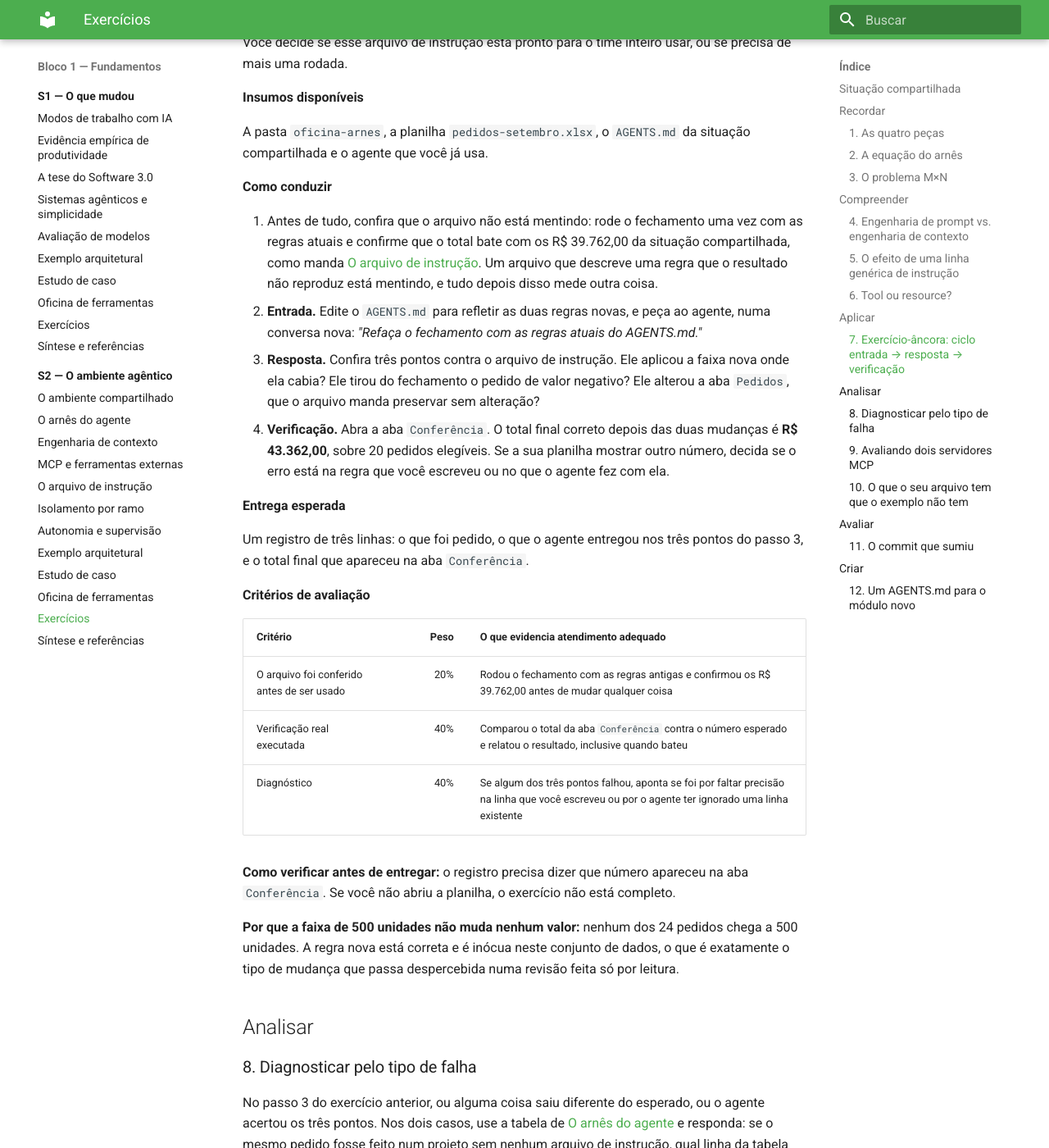
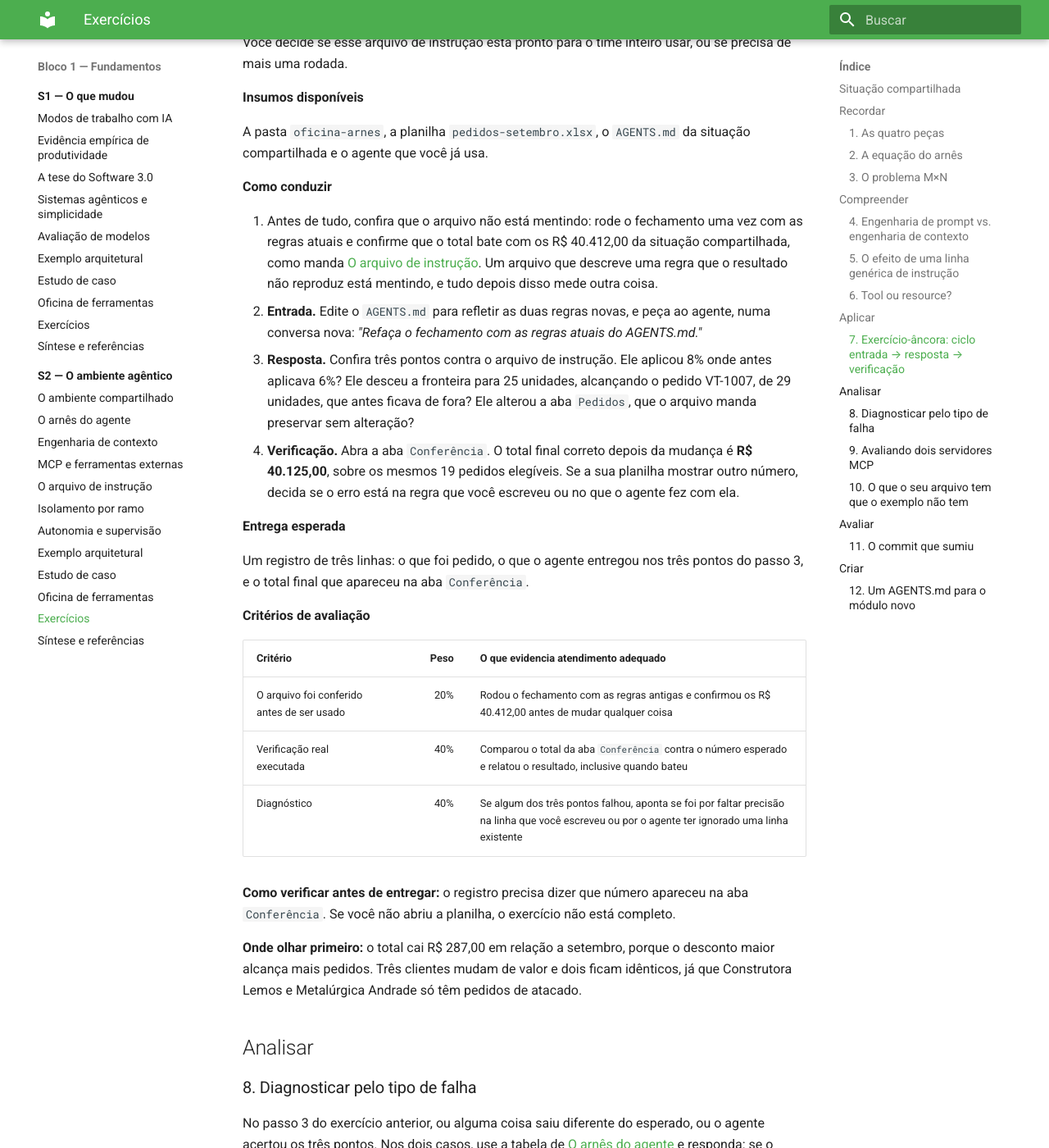
Before and after one commit to arkhibr/workshops-ia-agentica, an MkDocs documentation site: the page built from docs/sessao-02-ambiente-agentico/exercicios.md, in a window 1280 px wide and 1400 px high, scrolled down 3272 px. Shown: the whole window at 82% size. Built offline with MkDocs 1.6.1 and Material for MkDocs 9.7.7, drawn with Linux system fonts in a browser that asks for light colours; some of the changed text lies outside the part shown.

Commit message:
docs(s2): oficina sem armadilhas plantadas, só o ciclo de camadas
O caso virou caça ao defeito escondido, o que desvia do que a oficina
existe para mostrar. Sai a tabela de quatro armadilhas, sai a coluna de
contagem no placar, e saem as duas linhas que só existiam para serem
descobertas: o estorno de valor negativo e o pedido de outubro. Os três
pedidos cancelados ficam, porque exclusão de cancelado é regra
declarada no AGENTS.md.

O que sobra é o ciclo: cria o caso, executa, acrescenta uma peça de
arnês, executa de novo, repete. A coluna do placar passa a ser se o
total bate com o gabarito.

A camada 4 ficaria sem função sem os defeitos plantados, então muda de
objetivo. Nas quatro rodadas anteriores quem confere é o participante,
contra um gabarito que só setembro tem. A camada 4 passa a obrigar o
agente a recalcular cinco números de controle da aba de origem e
reportá-los antes de o arquivo ser aberto. Um passo novo altera a
quantidade de um pedido para o participante ver a conferência
acompanhar a mudança.

Números recalculados: o fechamento base fecha em R$ 40.412,00 sobre 19
pedidos elegíveis. O exercício-âncora dependia da linha de valor
negativo e passa a usar a faixa de cliente padrão subindo de 6% para 8%
a partir de 25 unidades, que fecha em R$ 40.125,00.

Na seção de julgamento das rodadas, título e fecho retóricos dão lugar
a descrição direta.

Co-Authored-By: Claude Opus 5 (1M context) <noreply@anthropic.com>

```diff
--- a/docs/sessao-02-ambiente-agentico/exercicios.md
+++ b/docs/sessao-02-ambiente-agentico/exercicios.md
@@ -6,7 +6,7 @@ Tente responder antes de abrir os blocos de resposta nos dois primeiros níveis.
 
 Todos os exercícios desta página se referem ao mesmo caso da [Oficina de ferramentas](oficina-de-ferramentas.md#o-caso-fechamento-de-descontos-da-vetor). Se você não fez a oficina, o que está aqui é tudo o que precisa para responder.
 
-A **Vetor** é uma plataforma fictícia de e-commerce B2B que atravessa o workshop, com clientes de dois tipos: padrão e atacado. A pasta da oficina, `oficina-arnes`, criada do zero, tem uma pasta de trabalho do Excel, `pedidos-setembro.xlsx`, com 24 pedidos de setembro de 2026, dos quais 3 estão cancelados e 21 entram no fechamento. O fechamento correto soma **R$ 39.762,00**.
+A **Vetor** é uma plataforma fictícia de e-commerce B2B que atravessa o workshop, com clientes de dois tipos: padrão e atacado. A pasta da oficina, `oficina-arnes`, criada do zero, tem uma pasta de trabalho do Excel, `pedidos-setembro.xlsx`, com 22 pedidos de setembro de 2026, dos quais 3 estão cancelados e 19 entram no fechamento. O fechamento correto soma **R$ 40.412,00**.
 
 O arquivo de instrução do projeto é este, o mesmo da oficina:
 
@@ -134,7 +134,7 @@ A Vetor quer que o agente consulte o status de entrega de um pedido no sistema d
 
 **Situação**
 
-A Vetor mudou duas regras a partir de outubro. Cliente atacado passa a ter uma quarta faixa, de 22% a partir de 500 unidades. E pedido com valor unitário negativo, que é estorno, deixa de entrar no fechamento. Você tem a pasta `oficina-arnes`, a planilha de pedidos e o `AGENTS.md` da situação compartilhada.
+A Vetor mudou a faixa de cliente padrão a partir de outubro: o desconto sobe de 6% para 8%, e passa a valer a partir de 25 unidades no pedido, em vez de 30. As faixas de atacado continuam iguais. Você tem a pasta `oficina-arnes`, a planilha de pedidos e o `AGENTS.md` da situação compartilhada.
 
 **Seu papel**
 
@@ -146,10 +146,10 @@ A pasta `oficina-arnes`, a planilha `pedidos-setembro.xlsx`, o `AGENTS.md` da si
 
 **Como conduzir**
 
-1. Antes de tudo, confira que o arquivo não está mentindo: rode o fechamento uma vez com as regras atuais e confirme que o total bate com os R$ 39.762,00 da situação compartilhada, como manda [O arquivo de instrução](arquivo-de-instrucao.md#como-saber-se-o-arquivo-ainda-funciona). Um arquivo que descreve uma regra que o resultado não reproduz está mentindo, e tudo depois disso mede outra coisa.
+1. Antes de tudo, confira que o arquivo não está mentindo: rode o fechamento uma vez com as regras atuais e confirme que o total bate com os R$ 40.412,00 da situação compartilhada, como manda [O arquivo de instrução](arquivo-de-instrucao.md#como-saber-se-o-arquivo-ainda-funciona). Um arquivo que descreve uma regra que o resultado não reproduz está mentindo, e tudo depois disso mede outra coisa.
 2. **Entrada.** Edite o `AGENTS.md` para refletir as duas regras novas, e peça ao agente, numa conversa nova: *"Refaça o fechamento com as regras atuais do AGENTS.md."*
-3. **Resposta.** Confira três pontos contra o arquivo de instrução. Ele aplicou a faixa nova onde ela cabia? Ele tirou do fechamento o pedido de valor negativo? Ele alterou a aba `Pedidos`, que o arquivo manda preservar sem alteração?
-4. **Verificação.** Abra a aba `Conferência`. O total final correto depois das duas mudanças é **R$ 43.362,00**, sobre 20 pedidos elegíveis. Se a sua planilha mostrar outro número, decida se o erro está na regra que você escreveu ou no que o agente fez com ela.
+3. **Resposta.** Confira três pontos contra o arquivo de instrução. Ele aplicou 8% onde antes aplicava 6%? Ele desceu a fronteira para 25 unidades, alcançando o pedido VT-1007, de 29 unidades, que antes ficava de fora? Ele alterou a aba `Pedidos`, que o arquivo manda preservar sem alteração?
+4. **Verificação.** Abra a aba `Conferência`. O total final correto depois da mudança é **R$ 40.125,00**, sobre os mesmos 19 pedidos elegíveis. Se a sua planilha mostrar outro número, decida se o erro está na regra que você escreveu ou no que o agente fez com ela.
 
 **Entrega esperada**
 
@@ -159,13 +159,13 @@ Um registro de três linhas: o que foi pedido, o que o agente entregou nos três
 
 | Critério | Peso | O que evidencia atendimento adequado |
 |---|---:|---|
-| O arquivo foi conferido antes de ser usado | 20% | Rodou o fechamento com as regras antigas e confirmou os R$ 39.762,00 antes de mudar qualquer coisa |
+| O arquivo foi conferido antes de ser usado | 20% | Rodou o fechamento com as regras antigas e confirmou os R$ 40.412,00 antes de mudar qualquer coisa |
 | Verificação real executada | 40% | Comparou o total da aba `Conferência` contra o número esperado e relatou o resultado, inclusive quando bateu |
 | Diagnóstico | 40% | Se algum dos três pontos falhou, aponta se foi por faltar precisão na linha que você escreveu ou por o agente ter ignorado uma linha existente |
 
 **Como verificar antes de entregar:** o registro precisa dizer que número apareceu na aba `Conferência`. Se você não abriu a planilha, o exercício não está completo.
 
-**Por que a faixa de 500 unidades não muda nenhum valor:** nenhum dos 24 pedidos chega a 500 unidades. A regra nova está correta e é inócua neste conjunto de dados, o que é exatamente o tipo de mudança que passa despercebida numa revisão feita só por leitura.
+**Onde olhar primeiro:** o total cai R$ 287,00 em relação a setembro, porque o desconto maior alcança mais pedidos. Três clientes mudam de valor e dois ficam idênticos, já que Construtora Lemos e Metalúrgica Andrade só têm pedidos de atacado.
 
 ## Analisar
 
```
Also changed, not shown: docs/sessao-02-ambiente-agentico/index.md (+1 -1 lines), docs/sessao-02-ambiente-agentico/oficina-de-ferramentas.md (+41 -43 lines).
